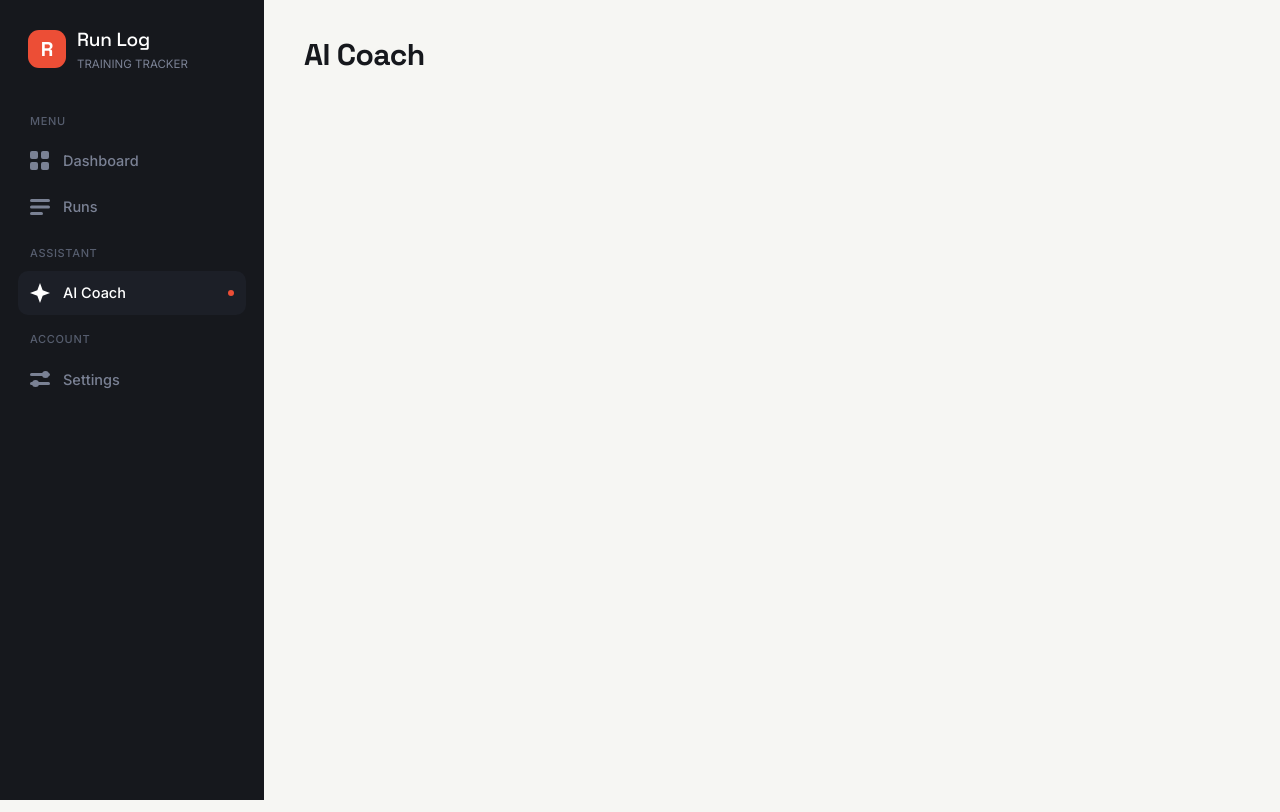
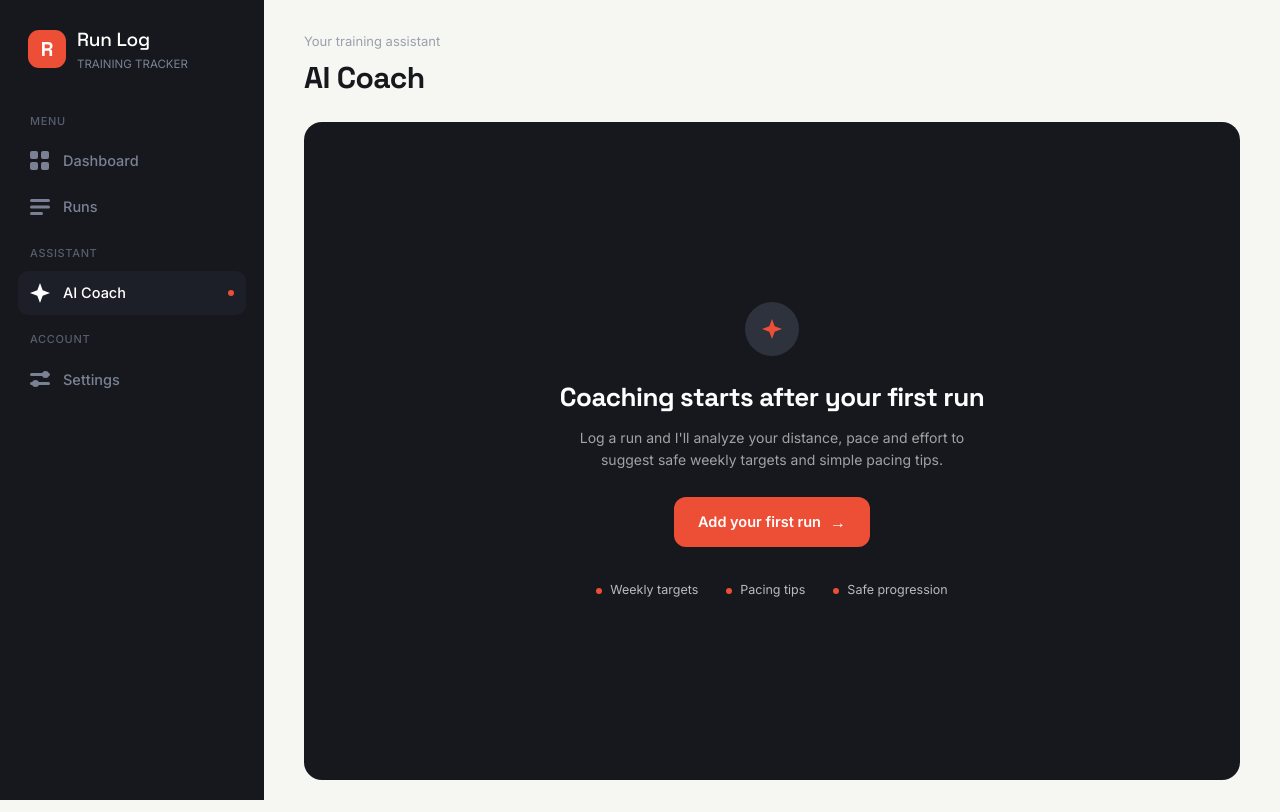
Before and after one commit to svendukic2/run-log-app, a Next.js app in the folder frontend/: page /coach in a window 1280 px wide. Built offline with nearby package versions, Linux system fonts and the light colour scheme.

Commit message:
RUN-31: build AI Coach page header and empty state

```diff
--- a/frontend/src/app/(app)/coach/page.tsx
+++ b/frontend/src/app/(app)/coach/page.tsx
@@ -1,10 +1,16 @@
-// Placeholder view: the AI Coach experience is built in later tickets (RUN-30+).
+import CoachView from '@/components/CoachView';
+import PageHeader from '@/components/PageHeader';
+
+// 14/15 · AI Coach. The header carries no page-level primary action (AIC-1):
+// the page's actions live inside its cards.
 export default function CoachPage() {
   return (
-    <div className="px-5 py-6 sm:px-8 lg:px-[40px] lg:py-[32px]">
-      <h1 className="font-display text-[24px] font-bold tracking-[-0.6px] text-text-primary lg:text-[30px]">
-        AI Coach
-      </h1>
-    </div>
+    <>
+      <PageHeader overline="Your training assistant" title="AI Coach" />
+
+      <div className="flex flex-col gap-5 px-5 pb-6 sm:px-8 lg:px-[40px] lg:pb-[32px]">
+        <CoachView />
+      </div>
+    </>
   );
 }
--- a/frontend/src/components/AddRunButton.tsx
+++ b/frontend/src/components/AddRunButton.tsx
@@ -1,7 +1,7 @@
 'use client';
 
-import { useRef, useState } from 'react';
 import RunModal from '@/components/RunModal';
+import { useAddRunModal } from '@/lib/useAddRunModal';
 
 interface AddRunButtonProps {
   // The pill's label; the headers keep the library's "Add run", while the
@@ -23,21 +23,14 @@ export const ACCENT_PILL_CLASSES =
 // surface that renders it can open the modal without wiring state of its own.
 // Full width below `sm`, where the header stacks (RUN-15, responsive addendum).
 export default function AddRunButton({ label = 'Add run', fullWidth = false }: AddRunButtonProps) {
-  const [isModalOpen, setIsModalOpen] = useState(false);
-  const buttonRef = useRef<HTMLButtonElement>(null);
-
-  // Dismissing the modal hands focus back to the button that opened it.
-  const closeModal = () => {
-    setIsModalOpen(false);
-    buttonRef.current?.focus();
-  };
+  const { isOpen, open, close, triggerRef } = useAddRunModal<HTMLButtonElement>();
 
   return (
     <>
       <button
-        ref={buttonRef}
+        ref={triggerRef}
         type="button"
-        onClick={() => setIsModalOpen(true)}
+        onClick={open}
         className={fullWidth ? ACCENT_PILL_CLASSES : `${ACCENT_PILL_CLASSES} sm:w-auto`}
       >
         {label}
@@ -48,7 +41,7 @@ export default function AddRunButton({ label = 'Add run', fullWidth = false }: A
 
       {/* Mounted only while open, so each opening starts from a clean form
           (RUN-23 AC1). No `run` prop: this pill always adds. */}
-      {isModalOpen ? <RunModal onClose={closeModal} /> : null}
+      {isOpen ? <RunModal onClose={close} /> : null}
     </>
   );
 }
--- /dev/null
+++ b/frontend/src/components/CoachEmptyState.tsx
@@ -0,0 +1,67 @@
+'use client';
+
+import RunModal from '@/components/RunModal';
+import SparkleIcon from '@/components/SparkleIcon';
+import { useAddRunModal } from '@/lib/useAddRunModal';
+
+const BULLETS = ['Weekly targets', 'Pacing tips', 'Safe progression'];
+
+// The dark hero of 14 · AI Coach - Empty state (RUN-31, AIC-2): sparkle on a
+// raised disc, the promise of what coaching will do once a run exists, the
+// primary "Add your first run" action and three benefit bullets. This card
+// owns its own modal via the shared lifecycle hook rather than reusing
+// AddRunButton, because the hero pill is content-width and centered, not the
+// header's full-width-on-mobile variant.
+export default function CoachEmptyState() {
+  const { isOpen, open, close, triggerRef } = useAddRunModal<HTMLButtonElement>();
+
+  return (
+    <section
+      aria-labelledby="coach-empty-title"
+      className="flex flex-col items-center rounded-[18px] bg-ink px-6 py-[72px] text-center text-white sm:py-[120px] lg:py-[180px]"
+    >
+      <span
+        aria-hidden="true"
+        className="flex size-[54px] items-center justify-center rounded-full bg-ink-elevated text-accent"
+      >
+        <SparkleIcon className="size-[20px]" />
+      </span>
+
+      <h2
+        id="coach-empty-title"
+        className="mt-[22px] font-display text-[22px] font-bold tracking-[-0.5px] sm:text-[26px]"
+      >
+        Coaching starts after your first run
+      </h2>
+      <p className="mt-[10px] max-w-[430px] text-[14px] leading-[1.6] text-white/60">
+        Log a run and I&apos;ll analyze your distance, pace and effort to suggest safe weekly
+        targets and simple pacing tips.
+      </p>
+
+      <button
+        ref={triggerRef}
+        type="button"
+        onClick={open}
+        className="mt-[26px] flex items-center justify-center gap-[9px] rounded-[12px] bg-accent px-[24px] py-[13px] text-[14.5px] font-semibold text-white hover:bg-accent-pressed focus-visible:outline-2 focus-visible:outline-offset-2 focus-visible:outline-white"
+      >
+        Add your first run
+        <span aria-hidden="true" className="text-[16px]">
+          →
+        </span>
+      </button>
+
+      <ul className="mt-[34px] flex flex-col items-center gap-[12px] sm:flex-row sm:gap-[28px]">
+        {BULLETS.map((bullet) => (
+          <li key={bullet} className="flex items-center gap-[8px] text-[12.5px] text-white/70">
+            <span aria-hidden="true" className="size-[6px] rounded-full bg-accent" />
+            {bullet}
+          </li>
+        ))}
+      </ul>
+
+      {/* Mounted only while open, so each opening starts from a clean form.
+          No `run` prop: this always adds. */}
+      {isOpen ? <RunModal onClose={close} /> : null}
+    </section>
+  );
+}
--- /dev/null
+++ b/frontend/src/components/CoachView.tsx
@@ -0,0 +1,56 @@
+'use client';
+
+import { useEffect, useRef } from 'react';
+import CoachEmptyState from '@/components/CoachEmptyState';
+import { useRuns } from '@/lib/runs';
+import { useHydrated } from '@/lib/useHydrated';
+
+// Switches the AI Coach page between the empty hero (14, RUN-31) and the
+// coaching content. Reading the runs store here means saving the first run
+// swaps the hero out immediately.
+export default function CoachView() {
+  const hydrated = useHydrated();
+  const runs = useRuns();
+  const hasRuns = runs.length > 0;
+
+  // Saving the first run unmounts the hero together with the button the user
+  // just pressed, which would drop keyboard focus onto <body>. When the
+  // switch happens live (the hero was actually on screen), focus moves to
+  // the content that replaced it. A returning runner never had the hero, so
+  // their page load steals no focus.
+  const heroWasShown = useRef(false);
+  const landingRef = useRef<HTMLParagraphElement>(null);
+
+  useEffect(() => {
+    if (!hydrated) return;
+    if (!hasRuns) {
+      heroWasShown.current = true;
+      return;
+    }
+    if (heroWasShown.current) {
+      heroWasShown.current = false;
+      landingRef.current?.focus();
+    }
+  }, [hydrated, hasRuns]);
+
+  // localStorage is invisible to the server and the hydration pass; a
+  // returning runner must not get "Coaching starts after your first run"
+  // flashed at them.
+  if (!hydrated) return null;
+
+  if (!hasRuns) return <CoachEmptyState />;
+
+  // The current plan card and the rest of 15 land with RUN-32; until then
+  // this announced seam keeps the page from being blank and gives the
+  // post-save focus somewhere to land.
+  return (
+    <p
+      ref={landingRef}
+      tabIndex={-1}
+      aria-live="polite"
+      className="text-[14.5px] text-secondary outline-none"
+    >
+      Your coaching plan arrives in an upcoming update.
+    </p>
+  );
+}
--- /dev/null
+++ b/frontend/src/lib/useAddRunModal.ts
@@ -0,0 +1,23 @@
+'use client';
+
+import { useRef, useState } from 'react';
+
+// Shared lifecycle for any control that owns a RunModal in add mode
+// (AddRunButton, the coach hero): open state plus focus handed back to the
+// trigger on close. Extracted once the second consumer arrived (RUN-31), so
+// the modal's contract has one call site to keep in step per concern.
+export function useAddRunModal<T extends HTMLElement>() {
+  const [isOpen, setIsOpen] = useState(false);
+  const triggerRef = useRef<T>(null);
+
+  const open = () => setIsOpen(true);
+  // The trigger regains focus on dismissal; when saving unmounts the trigger
+  // itself (an empty state making way for content), the caller owns moving
+  // focus to whatever replaced it.
+  const close = () => {
+    setIsOpen(false);
+    triggerRef.current?.focus();
+  };
+
+  return { isOpen, open, close, triggerRef };
+}
```
Also changed, not shown: 1 other file (tests, documents, lock files or other folders).
